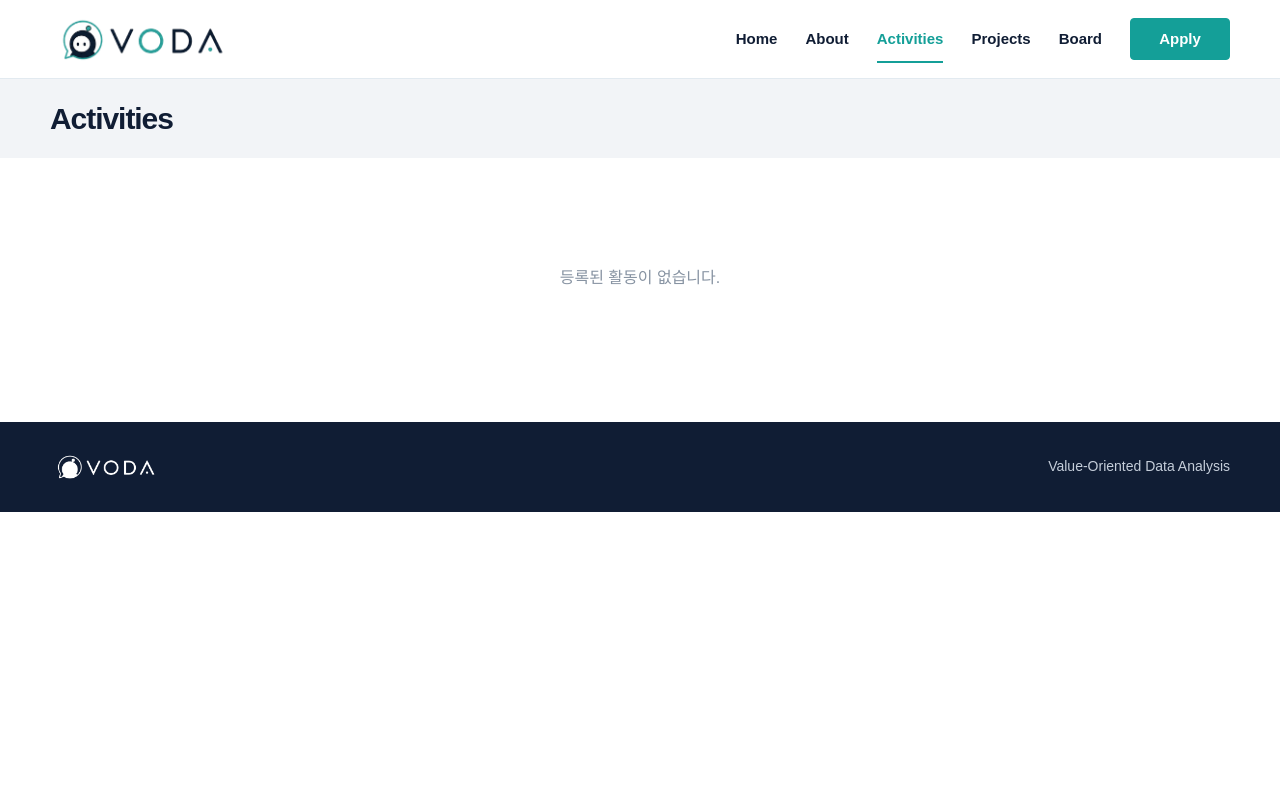
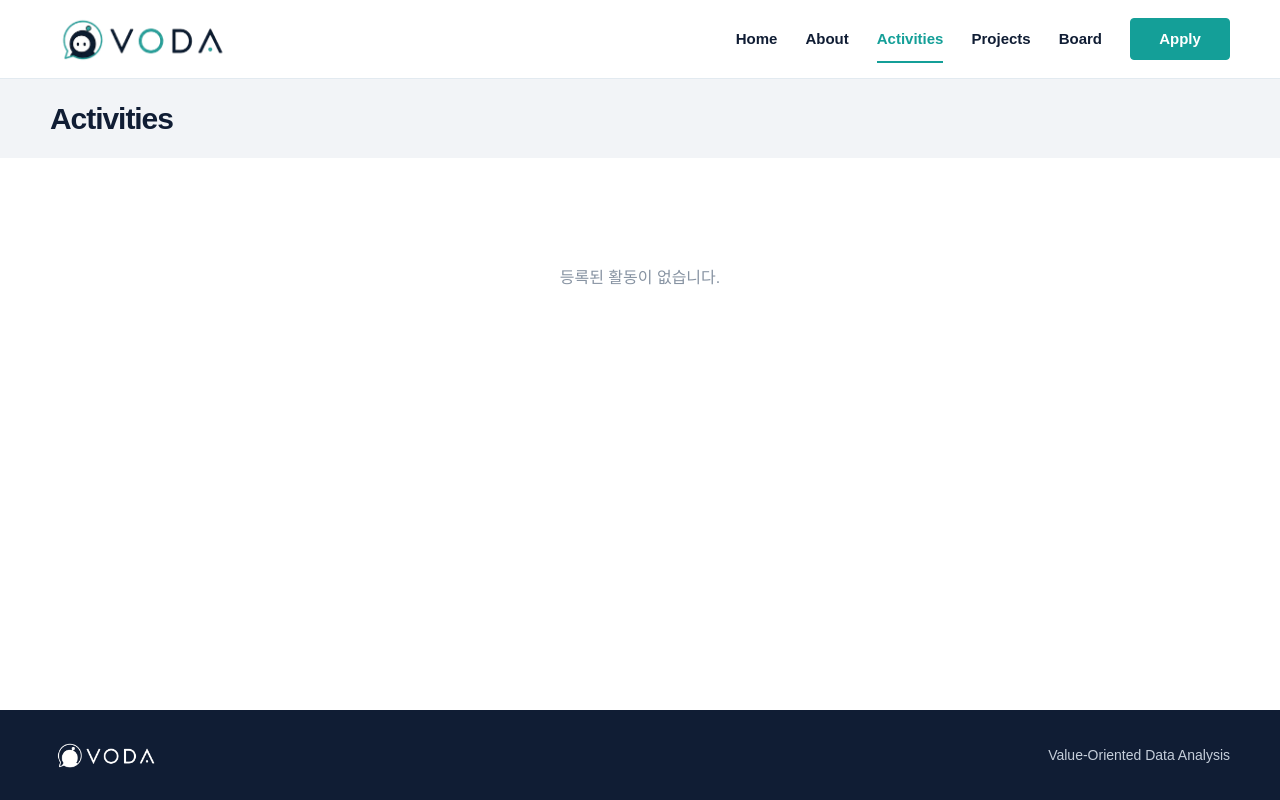
Before and after one commit to minzi0/VODA, a plain HTML site: page activities.html in a window 1280 px wide. Drawn offline with Linux system fonts and the light colour scheme; a web font is replaced by a local one.

Commit message:
Add files via upload

```diff
--- a/style.css
+++ b/style.css
@@ -1022,26 +1022,25 @@ textarea:focus-visible {
    프로젝트 목록과 분석 결과 화면
 ================================================== */
 
-/* 내용이 짧아도 푸터 아래에 빈 공간이 남지 않게 합니다. */
-.projects-page {
+/* 내용이 짧아도 푸터가 화면 맨 아래까지 내려가도록 설정 */
+.projects-page,
+.activities-page {
   display: flex;
   flex-direction: column;
   min-height: 100vh;
   min-height: 100dvh;
 }
 
-.projects-page > main {
+.projects-page > main,
+.activities-page > main {
   flex: 1;
 }
 
 .projects-page > .site-header,
-.projects-page > .site-footer {
+.projects-page > .site-footer,
+.activities-page > .site-header,
+.activities-page > .site-footer {
   flex-shrink: 0;
-}
-
-.projects-content {
-  padding-top: 30px;
-  padding-bottom: 75px;
 }
 
 /* ---------- 내부 화면 선택 버튼 ---------- */
```
